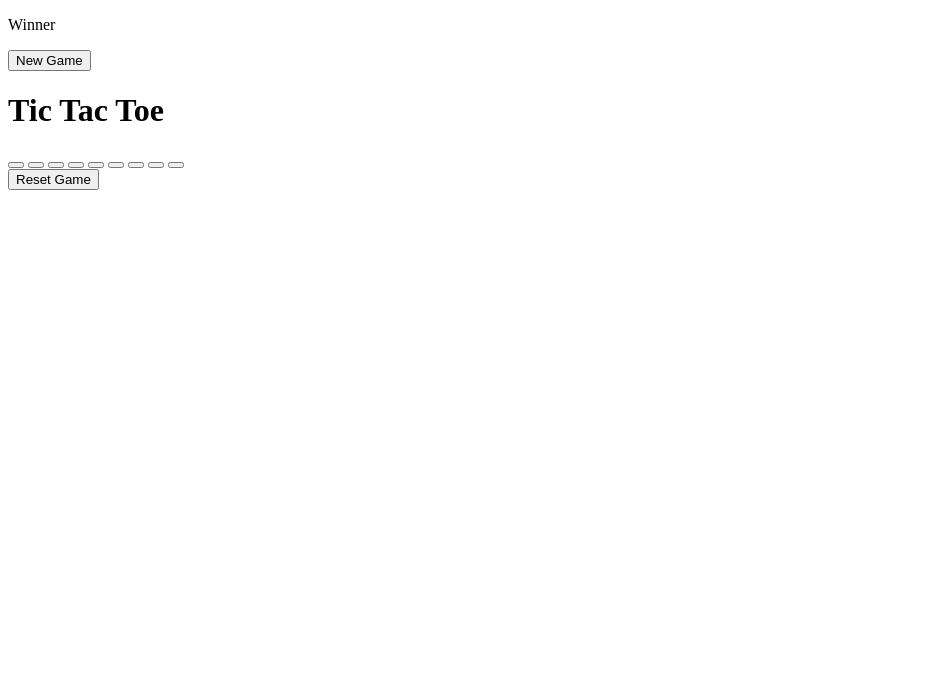
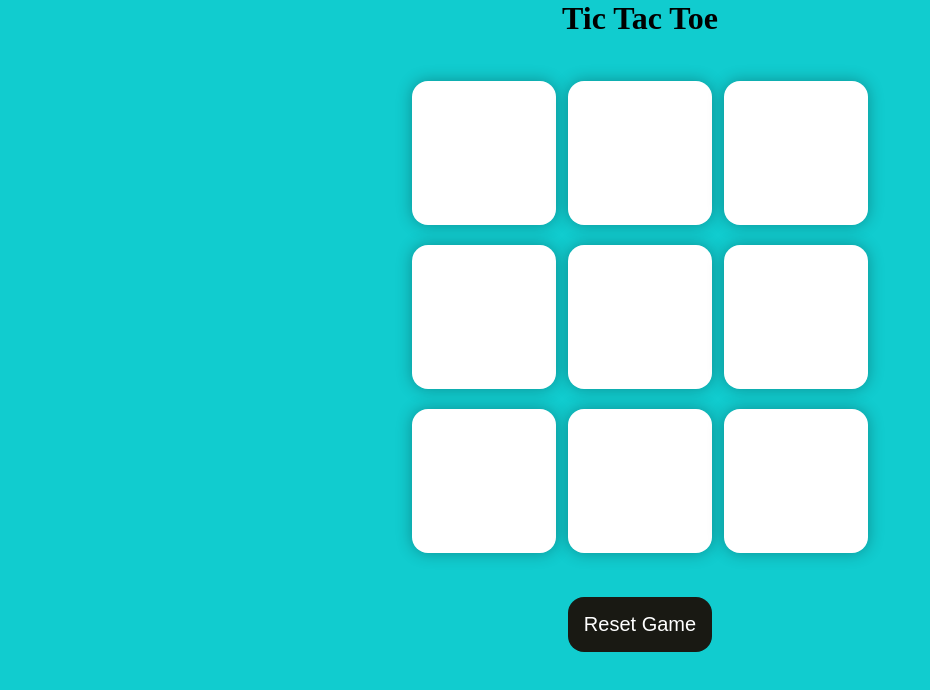
Before and after one commit to aditya9855/tic-tac-toe, a plain HTML site: page index.html in a window 1280 px wide. Shown: the whole page, without its empty margins (0-930 px from the left). Drawn offline with Linux system fonts and the light colour scheme.

Commit message:
Update index.html

```diff
--- a/index.html
+++ b/index.html
@@ -4,7 +4,7 @@
     <meta charset="UTF-8" />
     <meta name="viewport" content="width=device-width, initial-scale=1.0" />
     <title>Tic-Tac-Toe Game</title>
-    <link rel="stylesheet" href="style.css" />
+    <link rel="stylesheet" href="index.css" />
   </head>
   <body>
     <div class="msg-container hide">
@@ -28,6 +28,6 @@
       </div>
       <button id="reset-btn">Reset Game</button>
     </main>
-    <script src="app.js"></script>
+    <script src="index.js"></script>
   </body>
 </html>
```
